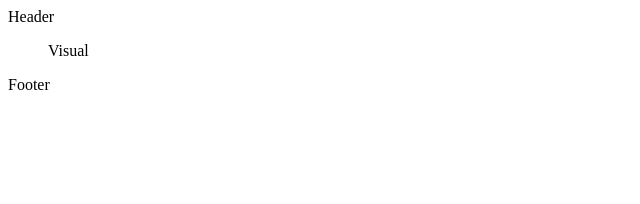
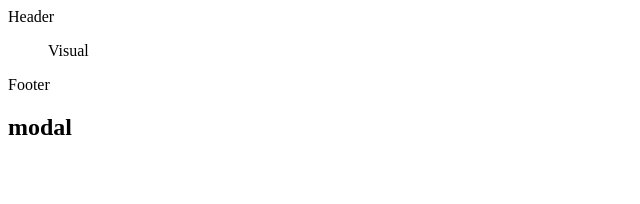
Before and after one commit to 2Joopiter/first-react, a React (Create React App) app: page / in a window 1280 px wide. Shown: the top 204 px of the page, without its empty margins (0-640 px from the left). Built offline with nearby package versions, Linux system fonts and the light colour scheme.

Commit message:
화살표함수로 나타내기

```diff
--- a/src/App.jsx
+++ b/src/App.jsx
@@ -1,4 +1,5 @@
 import { Footer, Header } from './components/common/Layout'; // 하나의 파일 안에 여러개의 컴포넌트
+import Modal from './components/common/Modal';
 import Visual from './components/main/Visual';
 
 export default function App() {
@@ -7,6 +8,7 @@
 			<Header />
 			<Visual />
 			<Footer />
+			<Modal />
 		</>
 	);
 }
--- /dev/null
+++ b/src/components/common/Modal.jsx
@@ -0,0 +1,18 @@
+/*
+const Modal = () => {
+	return (
+		<aside>
+			<h1>modal</h1>
+		</aside>
+	);
+};
+*/
+
+const Modal = () => (
+	<aside>
+		<h1>modal</h1>
+	</aside>
+);
+// 화살표 함수에서 return문은 중괄호와 리턴을 생략 가능
+
+export default Modal;
```
